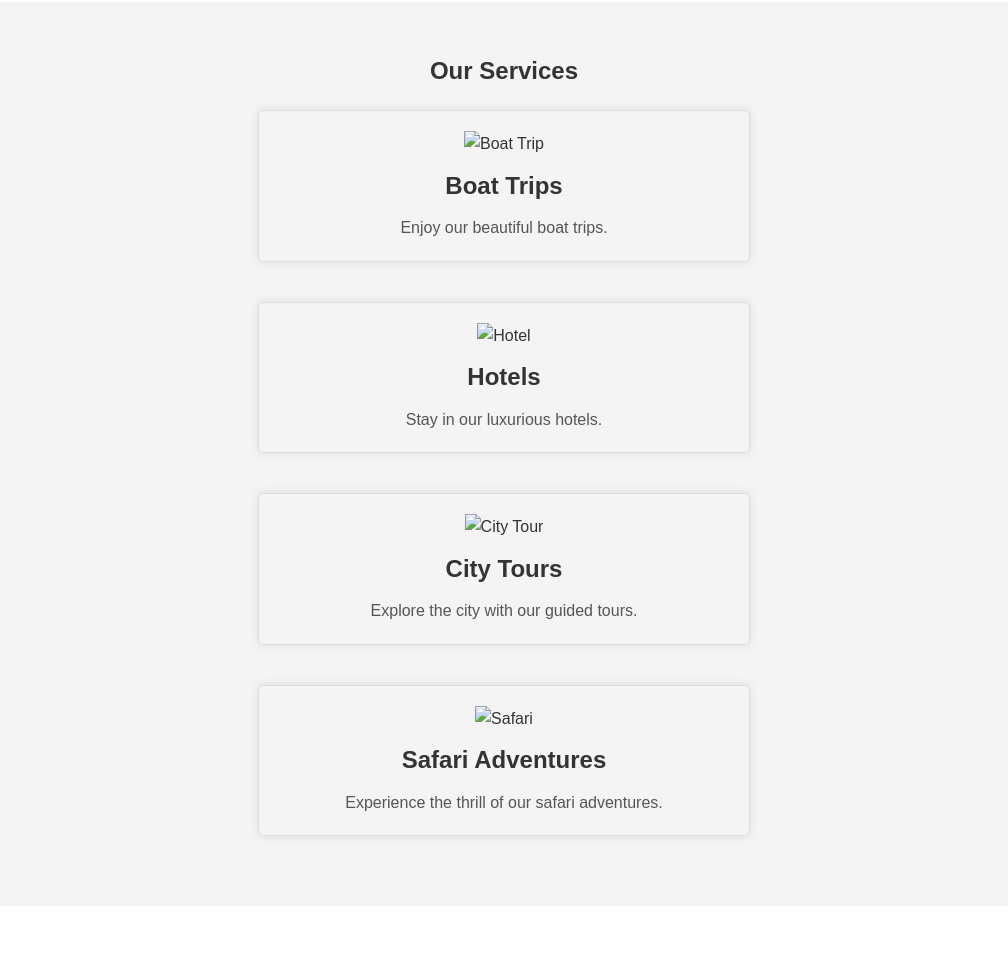
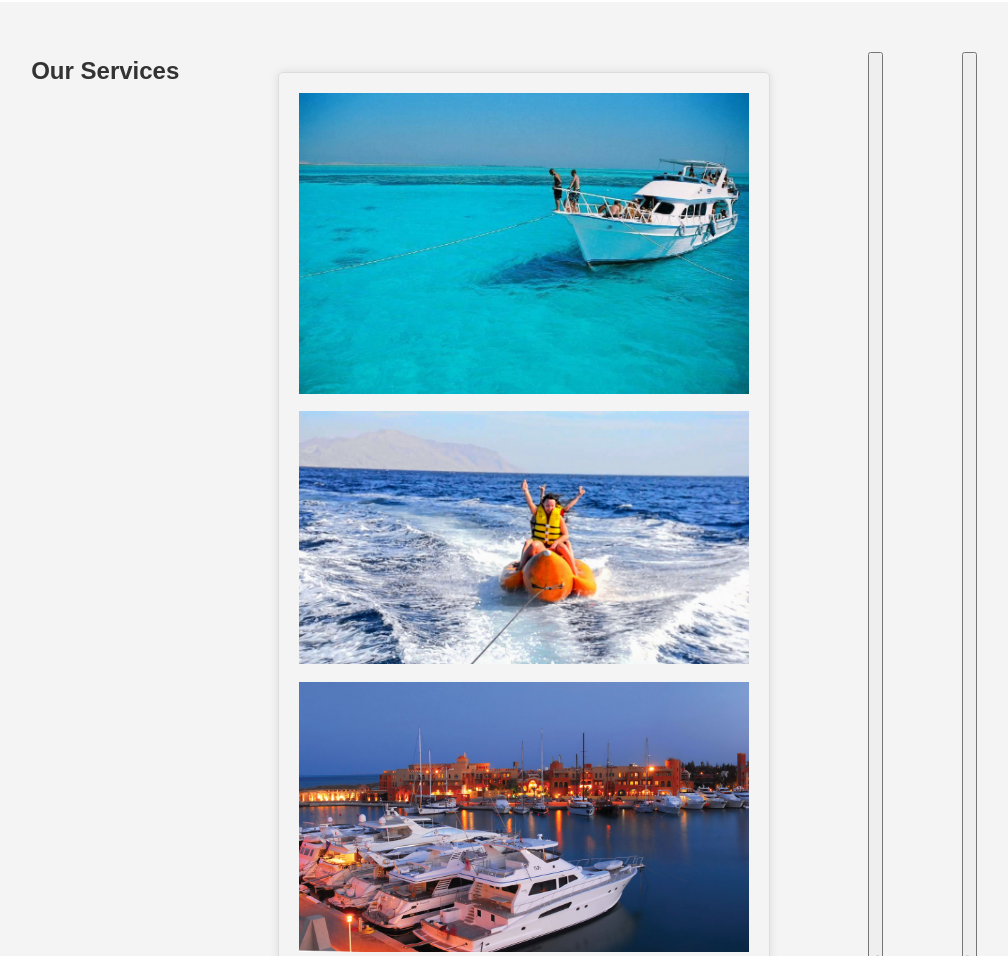
Before and after one commit to XMeNo/-Dragon-for-travel, a plain HTML site: page index.html in a window 1280 px wide. Shown: the part 1080-2036 px from the top of the page, without its empty margins (136-1144 px from the left). Drawn offline with Linux system fonts and the light colour scheme.

Commit message:
Update index.html

```diff
--- a/index.html
+++ b/index.html
@@ -50,34 +50,48 @@
         </div>
     </section>
 
-   <!-- Services Section -->
-<section id="services" class="services">
-    <div class="container">
-        <h2 style="text-align: center;">Our Services</h2>
-        <div class="service-container">
+    <!-- Services Section -->
+    <section id="services" class="services">
+        <div class="container">
+            <h2>Our Services</h2>
             <div class="service">
-                <img src="images/boat.jpg" alt="Boat Trip">
+                <div class="boat-slides">
+                </div>
+                <div class="carousel-item">
+                    <img src="Our Services photo\Boat Trips & Safari/رحلة مركب1.jpg" alt="رحلة مركب1">
+                </div>
+                <div class="carousel-item">
+                    <img src="Our Services photo\Boat Trips & Safari/رحلة مركب2.jpg" alt="رحلة مركب2">
+                </div>
+                <div class="carousel-item">
+                    <img src="Our Services photo\Boat Trips & Safari/رحلة مركب3.jpg" alt="رحلة مركب3">
+                </div>
+                <div class="carousel-item">
+                    <img src="Our Services photo\Boat Trips & Safari/سفاري 1.jpg" alt="سفاري">
+                </div>                <div class="carousel-item">
+                    <img src="Our Services photo\Boat Trips & Safari/سفاري 2.jpg" alt="سفاري">
+                </div>                <div class="carousel-item">
+                    <img src="Our Services photo\Boat Trips & Safari/غطس.jpg" alt="غطس">
+                </div>
+
+                <!-- أضف المزيد من الصور هنا حسب الحاجة -->
+            </div>
+            <!-- أضف أزرار التحكم بالتبديل هنا -->
+            <button class="prev" onclick="plusSlides(-1)">&#10094;</button>
+            <button class="next" onclick="plusSlides(1)">&#10095;</button>
+        </div>
                 <h3>Boat Trips</h3>
                 <p>Enjoy our beautiful boat trips.</p>
             </div>
             <div class="service">
-                <img src="images/hotel.jpg" alt="Hotel">
-                <h3>Hotels</h3>
-                <p>Stay in our luxurious hotels.</p>
-            </div>
-            <div class="service">
-                <img src="images/tour.jpg" alt="City Tour">
-                <h3>City Tours</h3>
-                <p>Explore the city with our guided tours.</p>
-            </div>
-            <div class="service">
-                <img src="images/safari.jpg" alt="Safari">
+                <div class="safari-slides">
+
+                </div>
                 <h3>Safari Adventures</h3>
                 <p>Experience the thrill of our safari adventures.</p>
             </div>
         </div>
-    </div>
-</section>
+    </section>
 
     <!-- Contact Section -->
     <section id="contact" class="contact">
```
